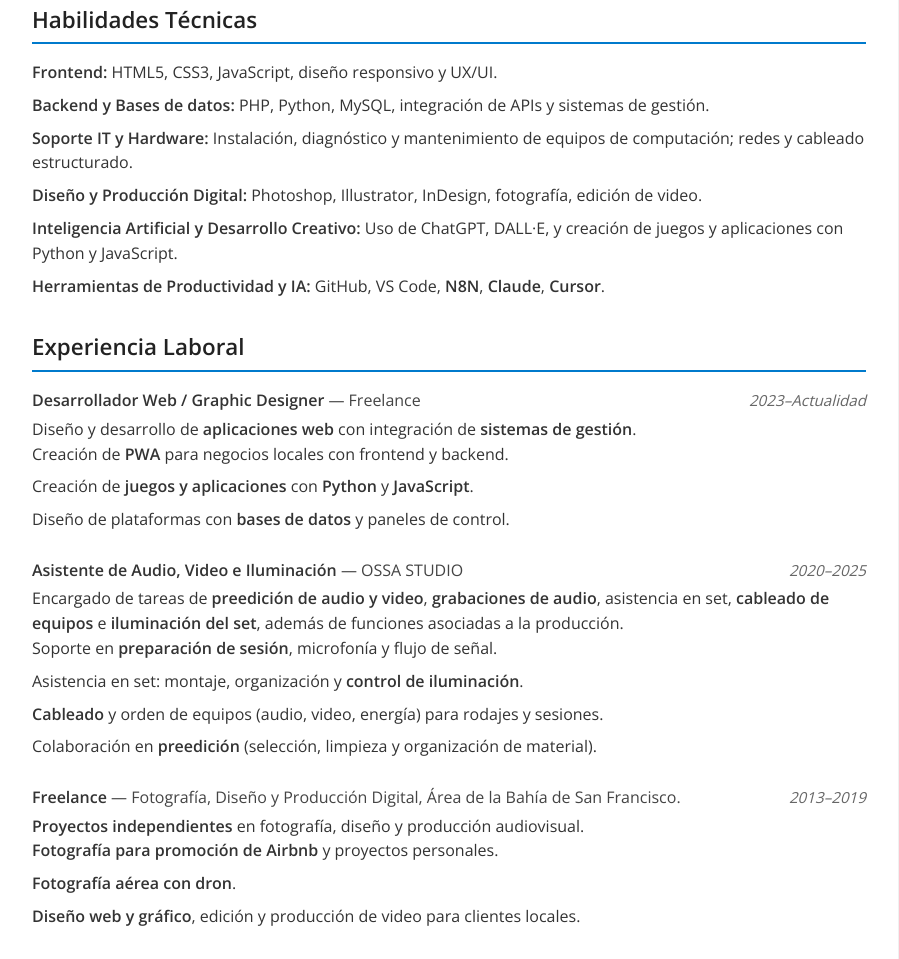
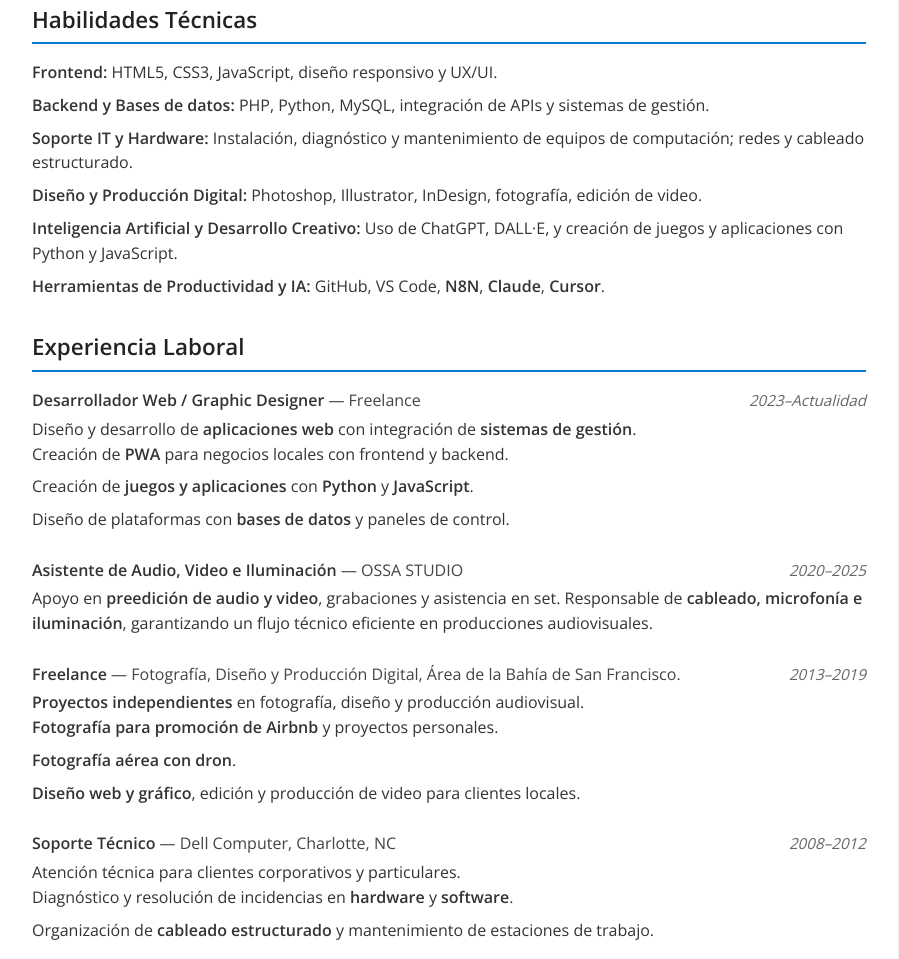
Before and after one commit to andfar83/Professional-CV, a plain HTML site: page index.html in a window 1280 px wide. Shown: the part 597-1556 px from the top of the page, without its empty margins (191-1090 px from the left). Drawn offline with nearby package versions, Linux system fonts and the light colour scheme.

Commit message:
Update index.html

```diff
--- a/index.html
+++ b/index.html
@@ -350,7 +350,7 @@
         <strong>Soporte Técnico, desarrollo web y diseño digital</strong>.
         Mi propósito es <strong>impulsar proyectos digitales</strong> que integren el uso estratégico de
         <strong>inteligencia artificial</strong>, optimicen procesos, fortalezcan la comunicación y generen
-        <strong>soluciones creativas, eficientes y de impacto real</strong> en entornos corporativos y multiculturales.
+        <strong>soluciones creativas, eficientes y de impacto real</strong> en entornos corporativos.
       </p>
     </section>
 
@@ -409,19 +409,10 @@
     <span class="job-dates">2020–2025</span>
   </div>
   <p class="job-desc">
-          Encargado de tareas de <strong>preedición de audio y video</strong>, <strong>grabaciones de audio</strong>,
-          asistencia en set,
-          <strong>cableado de equipos</strong> e <strong>iluminación del set</strong>, además de funciones asociadas a
-          la producción.
+    Apoyo en <strong>preedición de audio y video</strong>, grabaciones y asistencia en set.
+    Responsable de <strong>cableado, microfonía e iluminación</strong>, garantizando un flujo técnico eficiente en producciones audiovisuales.
   </p>
-        <ul class="list">
-          <li>Soporte en <strong>preparación de sesión</strong>, microfonía y flujo de señal.</li>
-          <li>Asistencia en set: montaje, organización y <strong>control de iluminación</strong>.</li>
-          <li><strong>Cableado</strong> y orden de equipos (audio, video, energía) para rodajes y sesiones.</li>
-          <li>Colaboración en <strong>preedición</strong> (selección, limpieza y organización de material).</li>
-        </ul>
 </div>
-
 
       <div class="job">
         <div class="job-header">
```
Lines whose indentation alone changed are shown as unchanged.
